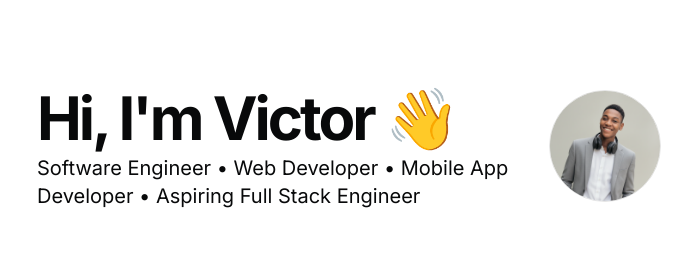
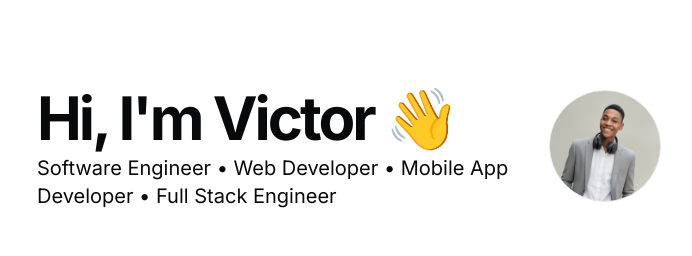
Before and after one commit to v-techhub/portfolio-v2, a Next.js app: page / in a window 1280 px wide. Shown: the top 256 px of the page, without its empty margins (291-983 px from the left). Built offline with nearby package versions, Linux system fonts and the light colour scheme.

Commit message:
update description

```diff
--- a/src/data/resume.tsx
+++ b/src/data/resume.tsx
@@ -9,7 +9,7 @@ export const DATA = {
   locationLink:
     "https://www.google.com/maps/place/Alimosho,+Ipaja+South+102213,+Lagos",
   description:
-    "Software Engineer • Web Developer • Mobile App Developer • Aspiring Full Stack Engineer",
+    "Software Engineer • Web Developer • Mobile App Developer • Full Stack Engineer",
   summary:
     "Software Engineer with 3+ years of experience in developing scalable software solutions. Expertise in full-stack development, specializing in developing dynamic, user-friendly, and scalable web and mobile applications. Skilled in crafting seamless user experiences and experienced in building business applications that streamline workflows and drive efficiency.",
   avatarUrl: "/me.png",
```
